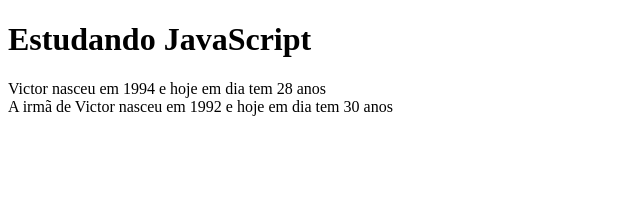
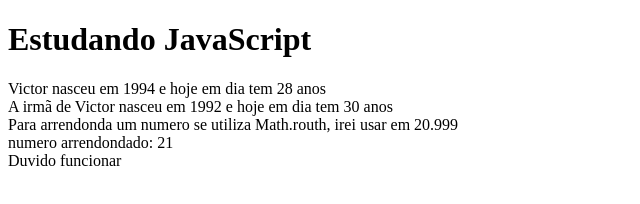
Before and after one commit to RVictorCruz/Ola-mundo, a plain HTML site: page site-exemplo/aprendendo_JavaScript.html in a window 1280 px wide. Shown: the whole page, without its empty margins (0-640 px from the left). Drawn offline with Linux system fonts and the light colour scheme.

Commit message:
Funções

```diff
--- a/site-exemplo/aprendendo_JavaScript.html
+++ b/site-exemplo/aprendendo_JavaScript.html
@@ -20,15 +20,21 @@
 
 
             <script>
+                alert("Vamos estudar?");
                 var ano = 2022;
                 function pularLinha(){
                     document.write("<br>");
                 }
-                alert("Vamos estudar?");
+                function exibir(mostra){
+                    document.write(mostra);
+                    pularLinha();
+                }
 
-                document.write("Victor nasceu em 1994 e hoje em dia tem " + (ano - 1994) + " anos");
-                pularLinha();
-                document.write("A irmã de Victor nasceu em 1992 e hoje em dia tem " + (ano -1992) + " anos");
+
+            exibir("Victor nasceu em 1994 e hoje em dia tem " + (ano - 1994) + " anos");
+            exibir("A irmã de Victor nasceu em 1992 e hoje em dia tem " + (ano -1992) + " anos");
+            exibir("Para arrendonda um numero se utiliza Math.routh, irei usar em 20.999 " + "<br> numero arrendondado: " + Math.round(20.999));
+            exibir("Duvido funcionar");
 
 
 
```
